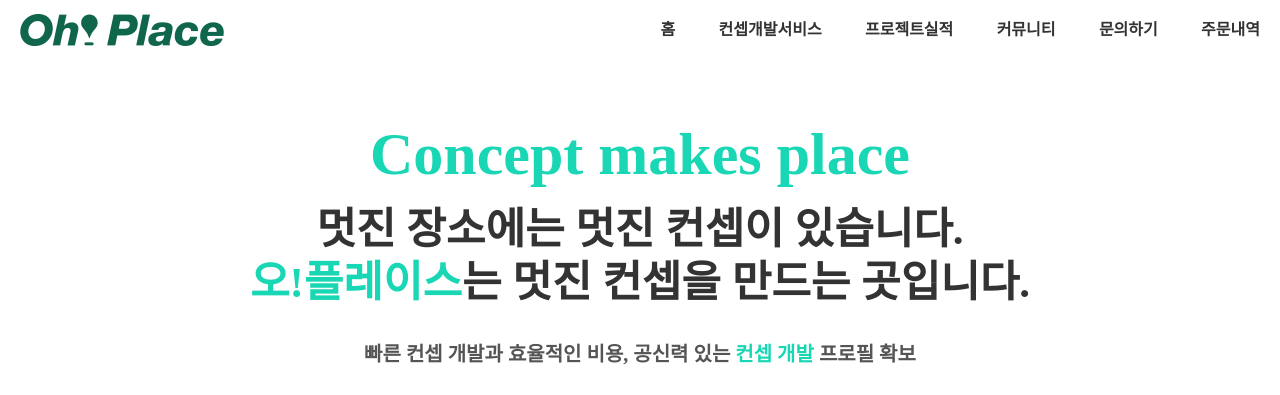
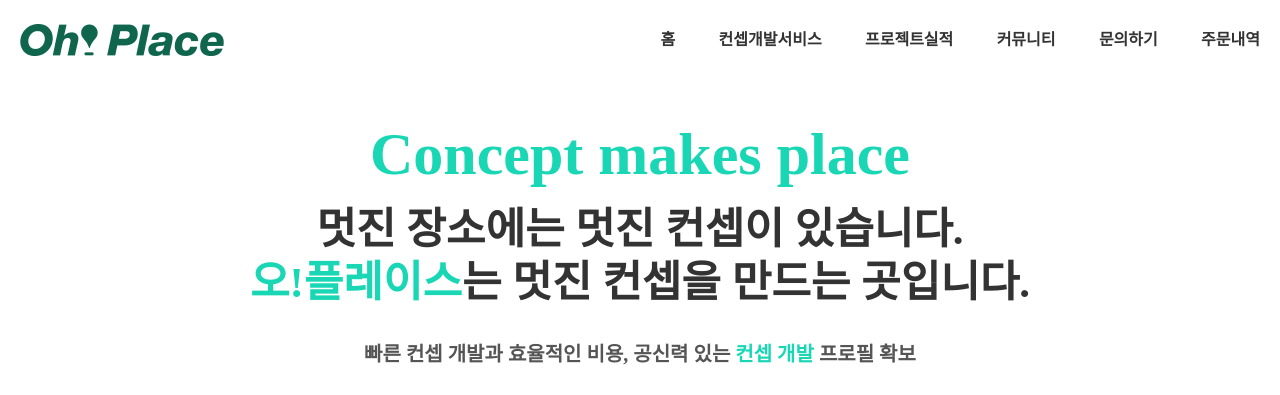
Before and after one commit to ojh0906/Oplace, a PHP site: page / in a window 1280 px wide. Shown: the top 395 px of the page. Run offline with PHP 8.4, Linux system fonts and the light colour scheme; data that the repository does not hold is empty; some libraries are stand-ins or nearby versions; some web fonts are replaced.

Commit message:
update 헤더 높이 수정

```diff
--- a/css/header.css
+++ b/css/header.css
@@ -1,7 +1,7 @@
 header {
   top: 0;
   width: 100%;
-  height: 60px;
+  height: 80px;
   position: fixed;
   background: #fff;
   z-index: 20;
@@ -32,7 +32,8 @@
   font-size: 16px;
   line-height: 19px;
   color: #333333;
-  padding: 20px 20px 17px;
+  padding: 30px 20px 27px;
+  /* padding: 20px 20px 17px; */
   cursor: pointer;
 }
 
```
